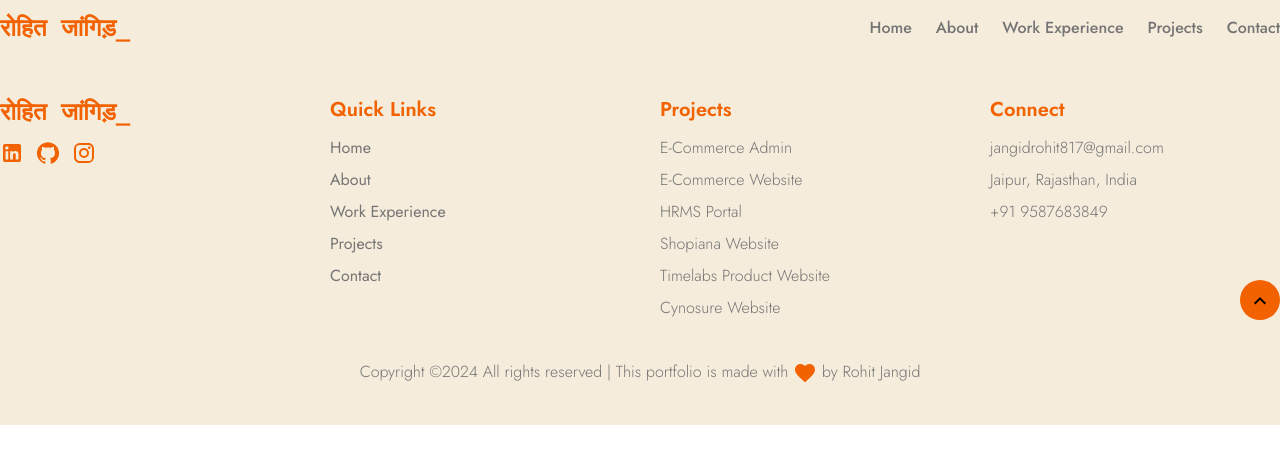
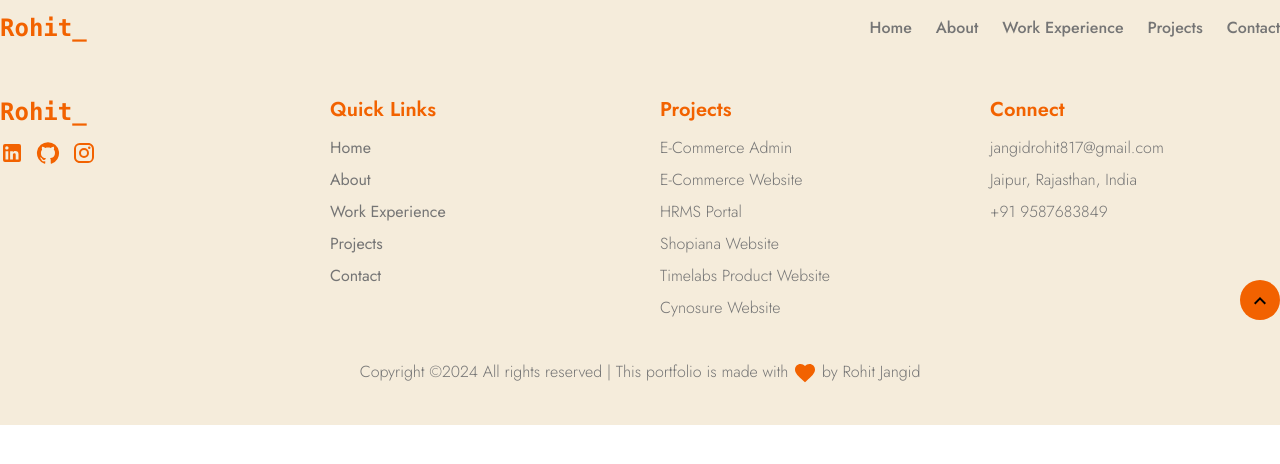
Before and after one commit to Rohitjangid17/Rohit-portfolio-web, a React (Create React App) app: page /project-details/1 in a window 1280 px wide. Shown: the top 464 px of the page. Built offline with nearby package versions, Linux system fonts and the light colour scheme.

Commit message:
header and footer logo update

```diff
--- a/src/layout/Footer.jsx
+++ b/src/layout/Footer.jsx
@@ -29,7 +29,7 @@
                 <div className='container mx-auto'>
                     <div className='grid grid-cols-1 sm:grid-cols-2 md:grid-cols-4 lg:grid-cols-4 gap-5 lg:gap-10'>
                         <div className='flex flex-col gap-y-3'>
-                            <h2 className='text-[#f26200] text-2xl font-semibold font-mono'>रोहित जांगिड़_</h2>
+                            <h2 className='text-[#f26200] text-2xl font-semibold font-mono'>Rohit_</h2>
                             <div className='flex items-center gap-x-3'>
                                 <Link to="https://www.linkedin.com/in/rohit-jangid-984729225/" className='text-[#f26200]' target="_blank"> <LinkedInIcon /></Link>
                                 <Link to="https://github.com/Rohitjangid17" className='text-[#f26200]' target="_blank"> <GitHubIcon /></Link>
--- a/src/layout/Header.jsx
+++ b/src/layout/Header.jsx
@@ -58,7 +58,8 @@
       <header className={`bg-[#f5ecdb] relative py-3 sticky top-0 z-10 ${isMobileMenuOpen ? 'mobile-menu-open' : ''} ${isScrolled ? 'scrolled' : ''}`}>
         <div className='container mx-auto'>
           <nav className='flex justify-between items-center px-5 sm:px-0'>
-            <Link to="/" className='text-[#f26200] text-2xl font-semibold font-mono'>रोहित जांगिड़_</Link>
+            {/* <Link to="/" className='text-[#f26200] text-2xl font-semibold font-mono'>रोहित जांगिड़_</Link> */}
+            <Link to="/" className='text-[#f26200] text-2xl font-semibold font-mono'>Rohit_</Link>
             <div className="block lg:hidden">
               <button id="menubutton"
                 onClick={toggleMobileMenu}
```
